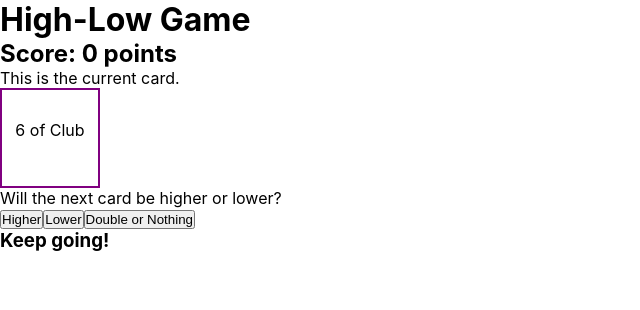
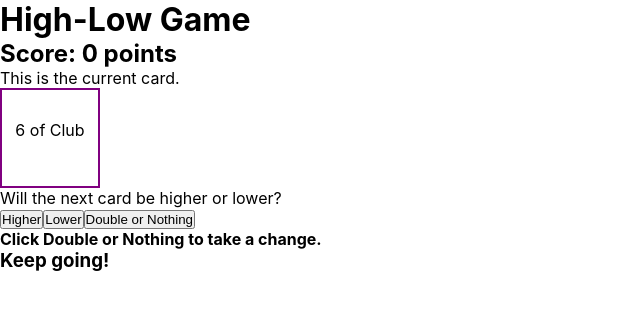
Before and after one commit to franco-ortega/ti-high-low, a React (Create React App) app: page / in a window 1280 px wide. Shown: the top 310 px of the page, without its empty margins (0-640 px from the left). Built offline with nearby package versions, Linux system fonts and the light colour scheme.

Commit message:
add Double or Nothing message

```diff
--- a/src/App.js
+++ b/src/App.js
@@ -182,6 +182,9 @@ const Scoreboard = () => {
       <HigherButton />
       <LowerButton />
       <DoubleButton />
+      <h4>
+        {doubleOrNothing ? 'You have selected Double or Nothing. Click it again to undo.' : 'Click Double or Nothing to take a change.'}
+      </h4>
       <h3>
         {gameOver ? `Game Over! Final score is ${score}` : 'Keep going!'}
       </h3>
```
